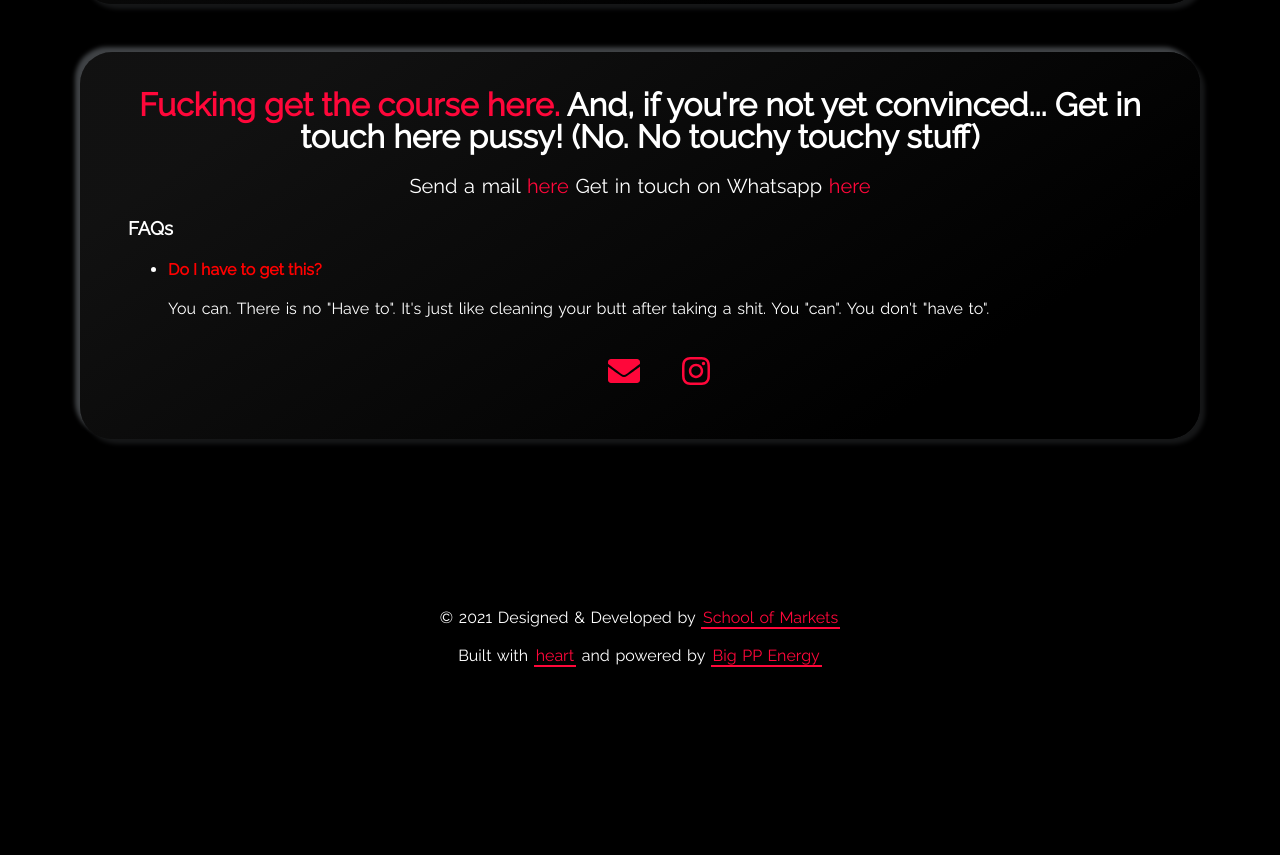
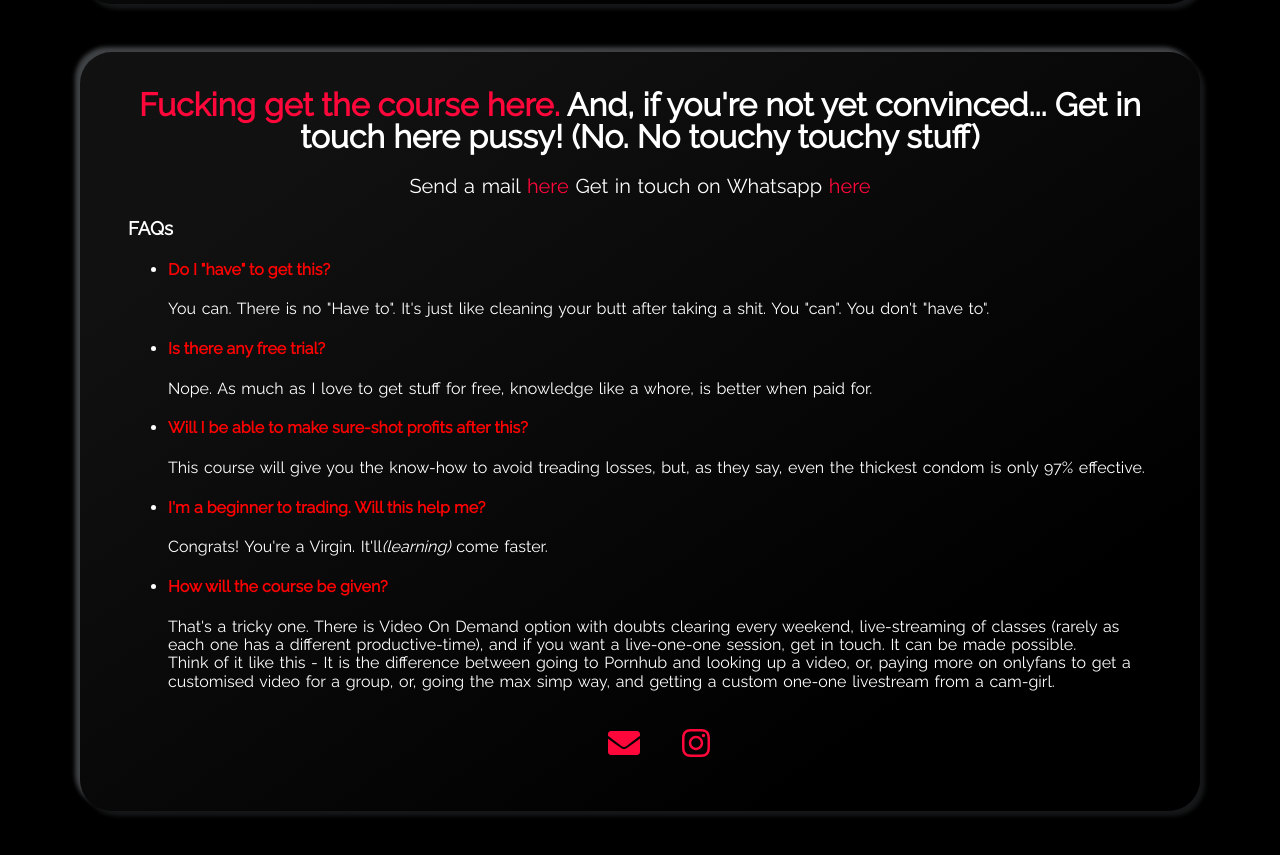
Before and after one commit to schoolofstonks/schoolofstonks, a Jekyll site: the page built from index.html, in a window 1280 px wide and 900 px high, scrolled down 4598 px. Shown: the top 855 px of the window. Built offline with Jekyll 4.4.1, drawn with Linux system fonts in a browser that asks for light colours; before the commit the page ends 5297 px from its top, so only the background shows below that.

Commit message:
Update _config.yml

```diff
--- a/_config.yml
+++ b/_config.yml
@@ -33,9 +33,16 @@ contact_title: <a href="https://rzp.io/l/SMMCpro">Fucking get the course here.</
 contact_description: Send a mail <a href ="mailto:schoolofmarkets@gmail.com">here</a> Get in touch on Whatsapp <a href="https://wa.me/919884140499">here</a> <br>
     <h3>FAQs</h3>
     <ul>
-    <li><h4 style="color:red">Do I have to get this?</h4><p>You can. There is no "Have to". It's just like cleaning your butt after taking a shit. You "can". You don't "have to".</p>
-    <p>
-
+    <li><h4 style="color:red">Do I "have" to get this?</h4><p>You can. There is no "Have to". It's just like cleaning your butt after taking a shit. You "can". You don't "have to".</p>
+    </li>
+    <li><h4 style="color:red">Is there any free trial?</h4><p>Nope. As much as I love to get stuff for free, knowledge like a whore, is better when paid for.</p>
+    </li>
+    <li><h4 style="color:red">Will I be able to make sure-shot profits after this?</h4><p>This course will give you the know-how to avoid treading losses, but, as they say, even the thickest condom is only 97% effective.</p>
+    </li>
+    <li><h4 style="color:red">I'm a beginner to trading. Will this help me?</h4><p>Congrats! You're a Virgin. It'll<i>(learning)</i> come faster.</p>
+    </li>
+    <li><h4 style="color:red">How will the course be given?</h4><p>That's a tricky one. There is Video On Demand option with doubts clearing every weekend, live-streaming of classes (rarely as each one has a different productive-time), and if you want a live-one-one session, get in touch. It can be made possible.<br> Think of it like this - It is the difference between going to Pornhub and looking up a video, or, paying more on onlyfans to get a customised video for a group, or, going the max simp way, and getting a custom one-one livestream from a cam-girl.</p>
+    </li>
 plugins:
   - "jekyll-github-metadata"
 
```
